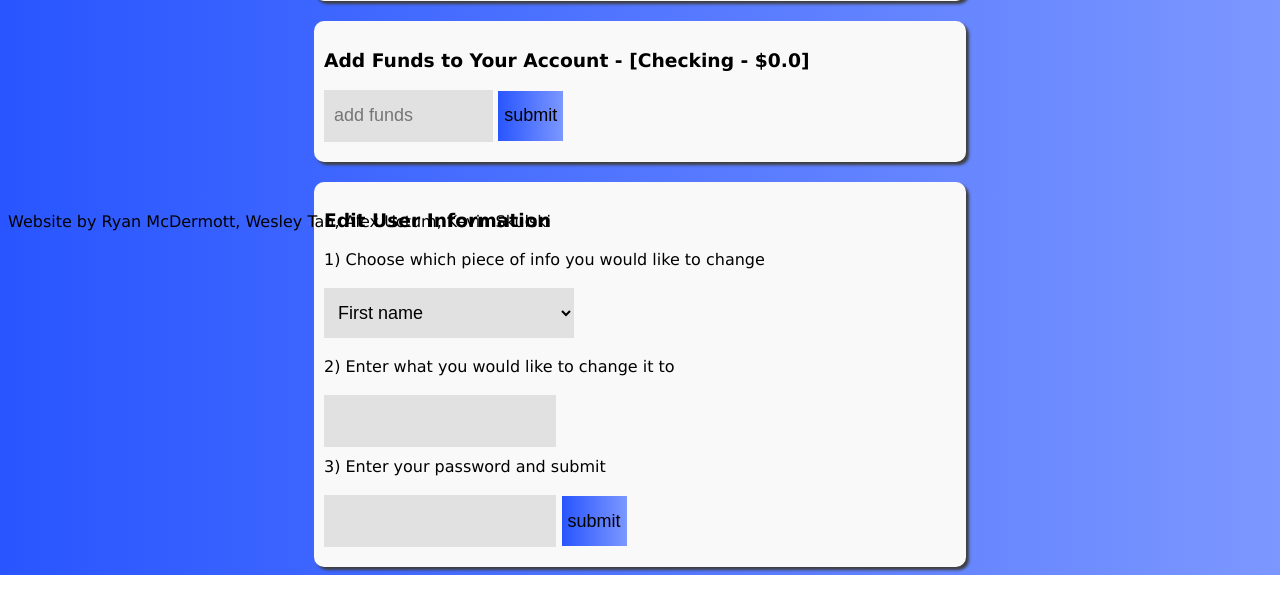
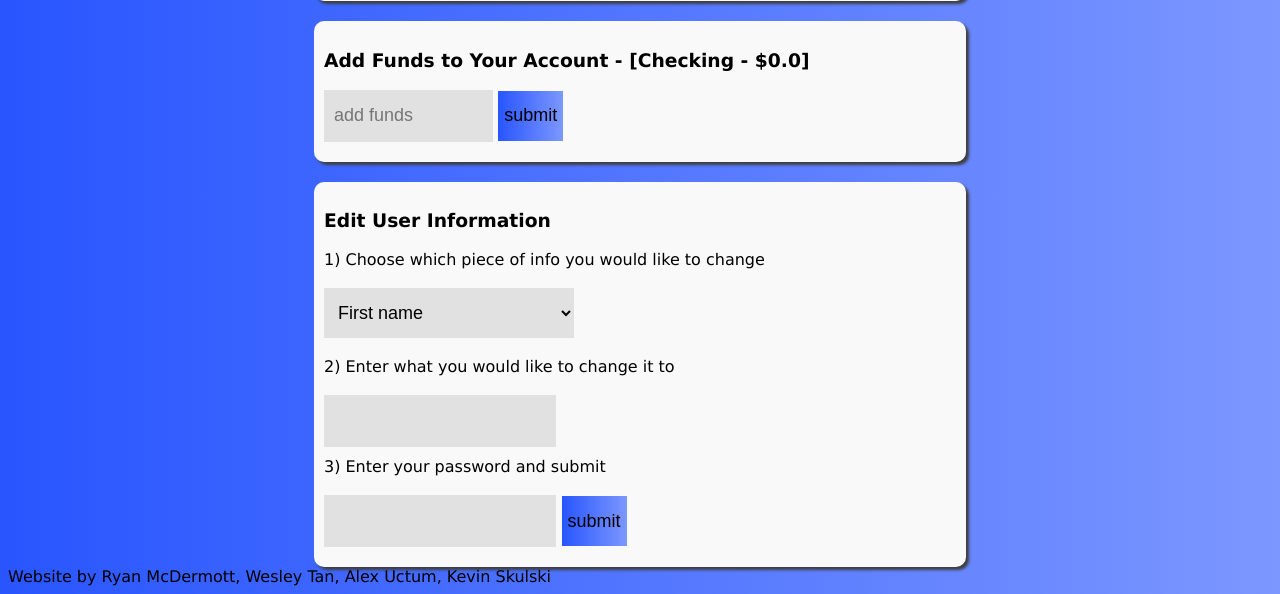
Before and after one commit to tanwesley/microlending_project, a Flask app: page /accountManagement in a window 1280 px wide. Shown: the part 569-1163 px from the top of the page. Run offline with Flask 2, Linux system fonts and the light colour scheme; a user stored in the database is signed in; data comes from the database, SQL or seed files in the repository; parts of the project's set-up code (start-up, migrations or seed data) failed here and were passed over.

Commit message:
fixed footer

```diff
--- a/app/templates/accountManagement.html
+++ b/app/templates/accountManagement.html
@@ -72,5 +72,5 @@
         </form>
     </div>
 </body>
-<footer style="position: absolute; bottom: 0px;">Website by Ryan McDermott, Wesley Tan, Alex Uctum, Kevin Skulski</footer>
+<footer style="position: relative; bottom: 0px;">Website by Ryan McDermott, Wesley Tan, Alex Uctum, Kevin Skulski</footer>
 </html>
```
